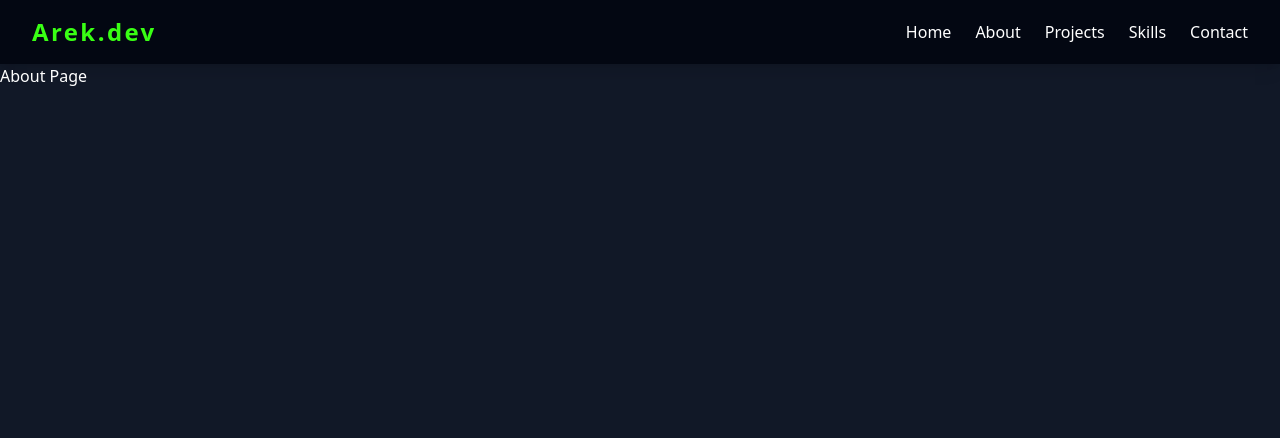
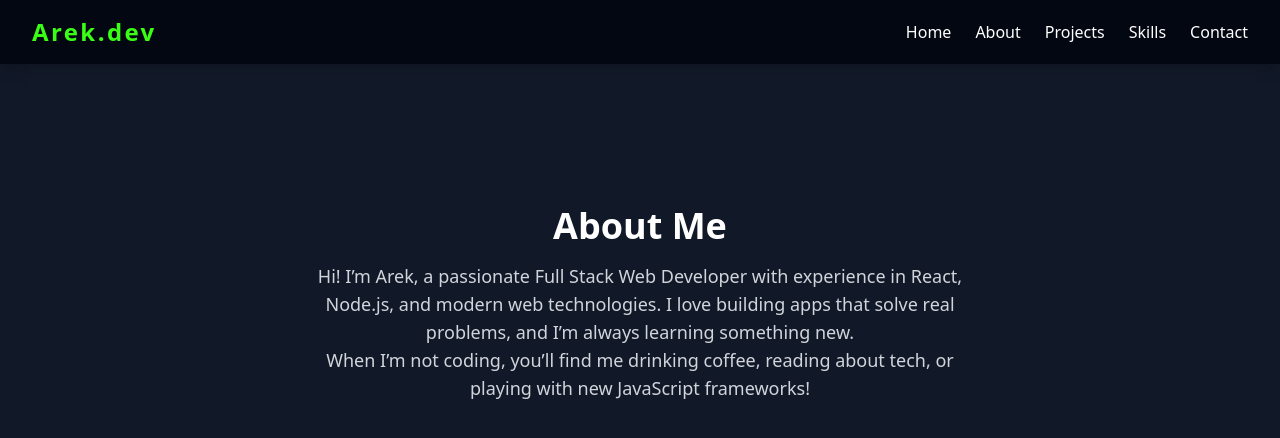
Before and after one commit to Kornetas/portfolio, a React (Vite) app: page /about in a window 1280 px wide. Shown: the top 438 px of the page. Built offline with nearby package versions, Linux system fonts and the light colour scheme.

Commit message:
add about section

```diff
--- a/src/pages/About.jsx
+++ b/src/pages/About.jsx
@@ -1,4 +1,18 @@
 function About() {
-  return <div>About Page</div>;
+  return (
+    <section className="flex flex-col items-center justify-center min-h-[60vh] px-4 text-center">
+      <h2 className="text-3xl md:text-4xl font-bold mb-4 neon-text">
+        About Me
+      </h2>
+      <p className="text-lg max-w-2xl text-gray-300">
+        Hi! I’m Arek, a passionate Full Stack Web Developer with experience in
+        React, Node.js, and modern web technologies. I love building apps that
+        solve real problems, and I’m always learning something new.
+        <br />
+        When I’m not coding, you’ll find me drinking coffee, reading about tech,
+        or playing with new JavaScript frameworks!
+      </p>
+    </section>
+  );
 }
 export default About;
```
